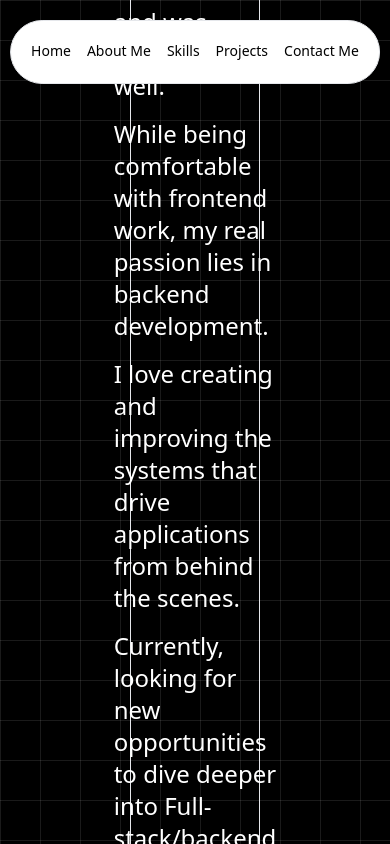
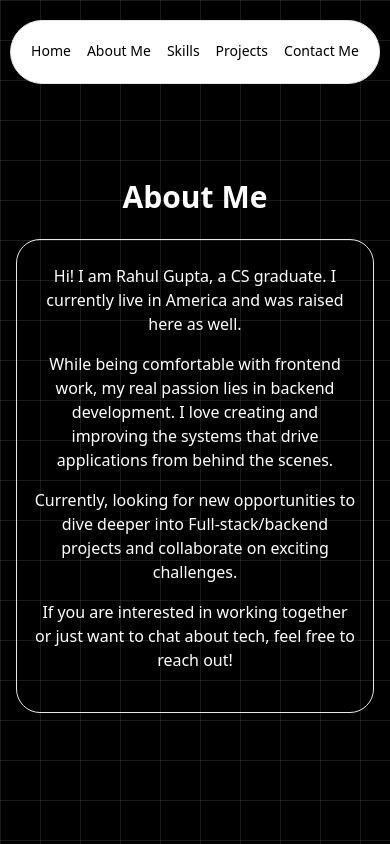
Before and after one commit to w-rahul/Rahul-Portfolio, a Next.js app: page /aboutme in a window 390 px wide. Built offline with nearby package versions, Linux system fonts and the light colour scheme; a web font is replaced by a local one.

Commit message:
Made Aboutme responsive

```diff
--- a/app/aboutme/page.tsx
+++ b/app/aboutme/page.tsx
@@ -1,22 +1,22 @@
 import { Navbar } from "@/components/Navbar";
 
-export default function aboutme  () {
-    return <div className=" flex flex-col justify-center text-white w-full h-screen bg-black bg-[linear-gradient(to_right,rgba(255,255,255,0.1)_1px,transparent_1px),linear-gradient(to_bottom,rgba(255,255,255,0.1)_1px,transparent_1px)] bg-[size:40px_40px] overflow-auto">
-        <Navbar />
-        <div className="flex flex-col items-center justify-start pt-48 pb-10">
-        <div className="text-7xl py-6 font-semibold">
-            About me
+export default function AboutMe() {
+  return (
+    <div className="text-center flex flex-col justify-center text-white w-full min-h-screen bg-black bg-[linear-gradient(to_right,rgba(255,255,255,0.1)_1px,transparent_1px),linear-gradient(to_bottom,rgba(255,255,255,0.1)_1px,transparent_1px)] bg-[size:40px_40px] overflow-auto">
+      <Navbar />
+      <div className="flex flex-col items-center justify-center pt-16 pb-10 px-4 sm:px-6 md:px-12 lg:px-24">
+        <div className="text-3xl sm:text-4xl md:text-5xl lg:text-6xl font-semibold text-center py-6">
+          About Me
         </div>
-        <div className="w-4/12 flex justify-center border rounded-3xl mx-auto px-10 py-6">
-            <div className="text-2xl font-thin">
-                <p className="pb-4"> Hi! I am Rahul Gupta, a CS graduate. I currently live in America and was raised here as well.</p>
-               <p className="pb-4"> While being comfortable with frontend work, my real passion lies in backend development. </p>
-               <p className="pb-4"> I love creating and improving the systems that drive applications from behind the scenes.</p>
-               <p className="pb-4"> Currently, looking for new opportunities to dive deeper into Full-stack/backend projects and collaborate on exciting challenges.</p>
-               <p className="pb-4"> If you are interested in working together or just want to chat about tech, feel free to reach out! </p>
-            </div>
+        <div className="w-full max-w-4xl flex flex-col md:flex-row justify-center border rounded-3xl mx-auto px-4 py-6 sm:px-6 lg:px-10">
+          <div className="text-base sm:text-lg md:text-xl lg:text-2xl font-light">
+            <p className="pb-4">Hi! I am Rahul Gupta, a CS graduate. I currently live in America and was raised here as well.</p>
+            <p className="pb-4">While being comfortable with frontend work, my real passion lies in backend development. I love creating and improving the systems that drive applications from behind the scenes.</p>
+            <p className="pb-4">Currently, looking for new opportunities to dive deeper into Full-stack/backend projects and collaborate on exciting challenges.</p>
+            <p className="pb-4">If you are interested in working together or just want to chat about tech, feel free to reach out!</p>
+          </div>
         </div>
+      </div>
     </div>
-</div>
-
+  );
 }
```
